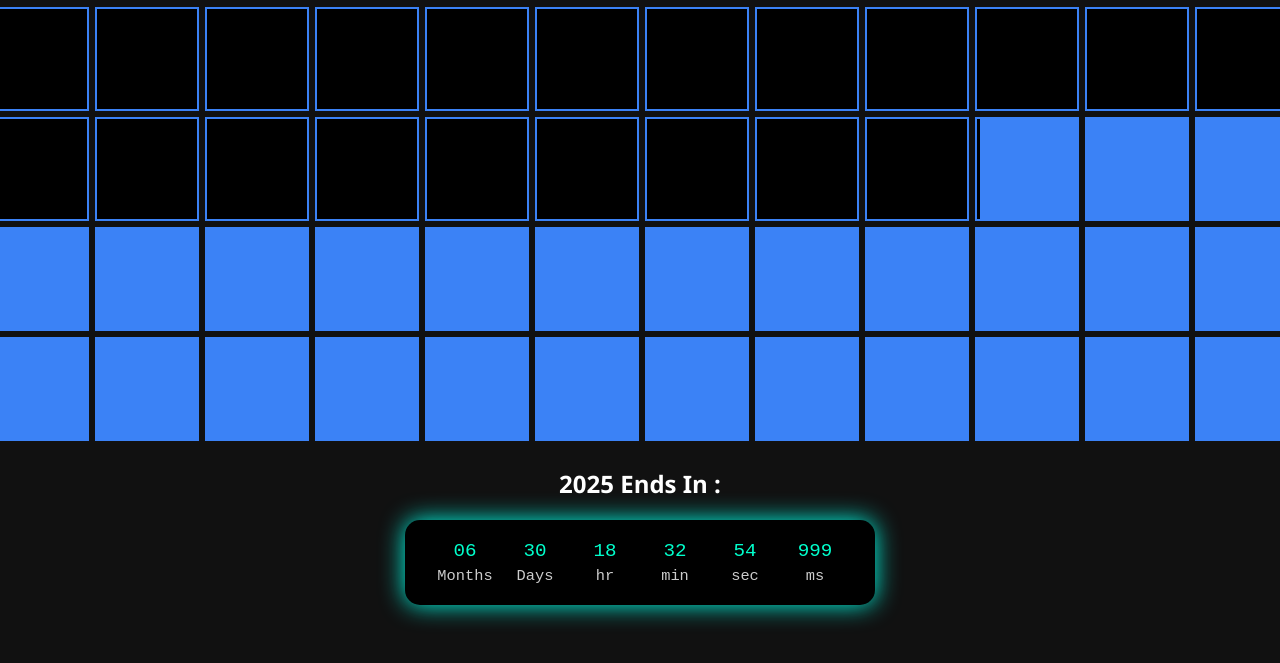
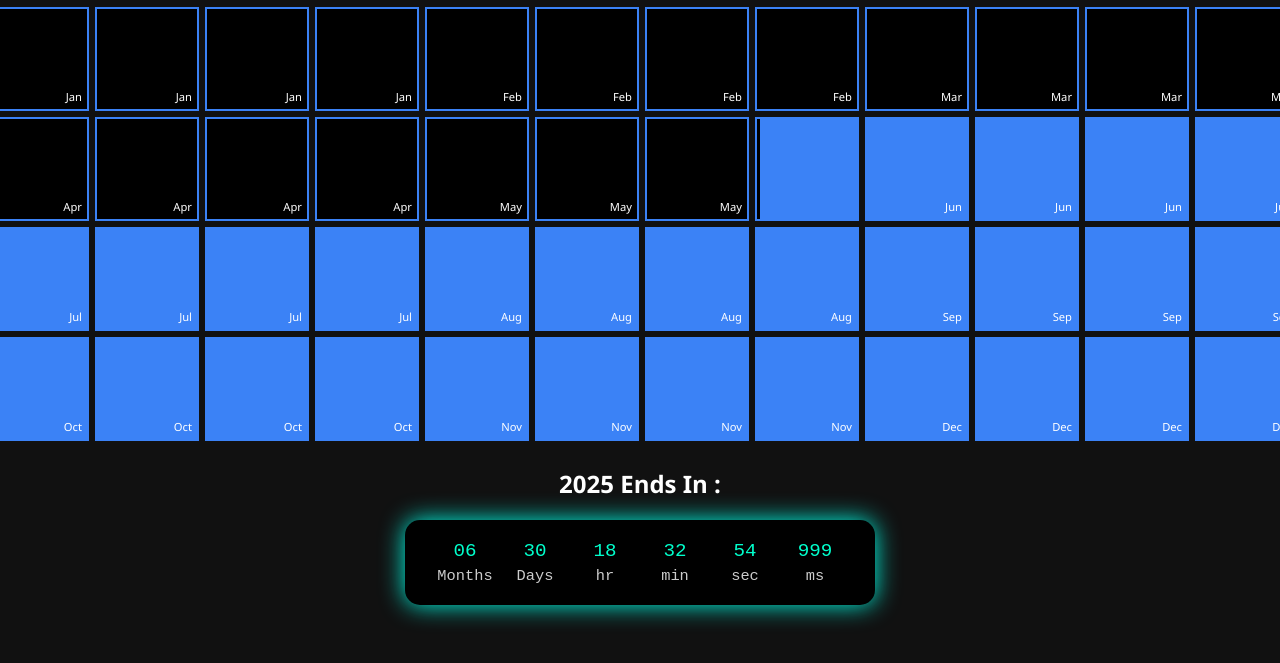
Before and after one commit to PriyatoshDey/dynamic-year-calendar, a plain HTML site: page index.html in a window 1280 px wide. Shown: the part 95-758 px from the top of the page. Drawn offline with Linux system fonts and the light colour scheme.

Commit message:
Update index.html
Optimized Code

```diff
--- a/index.html
+++ b/index.html
@@ -90,36 +90,18 @@
 <body>
   <div id="dateTime" class="date-time"></div>
 
-  <h1 class="title" id="mainTitle">Life Left in 2025...</h1>
+  <h1 class="title" id="mainTitle">Time Remaining ⌛. .</h1>
   <div class="month-grid" id="monthGrid"></div>
 
   <div class="countdown-container">
     <h2 id="subTitle">Time Left Until End of ...</h2>
     <div class="countdown-box">
-      <div class="countdown-item">
-        <span id="months">00</span>
-        <span class="countdown-label">Months</span>
-      </div>
-      <div class="countdown-item">
-        <span id="days">00</span>
-        <span class="countdown-label">Days</span>
-      </div>
-      <div class="countdown-item">
-        <span id="hours">00</span>
-        <span class="countdown-label">hr</span>
-      </div>
-      <div class="countdown-item">
-        <span id="minutes">00</span>
-        <span class="countdown-label">min</span>
-      </div>
-      <div class="countdown-item">
-        <span id="seconds">00</span>
-        <span class="countdown-label">sec</span>
-      </div>
-      <div class="countdown-item">
-        <span id="milliseconds">000</span>
-        <span class="countdown-label">ms</span>
-      </div>
+      <div class="countdown-item"><span id="months">00</span><span class="countdown-label">Months</span></div>
+      <div class="countdown-item"><span id="days">00</span><span class="countdown-label">Days</span></div>
+      <div class="countdown-item"><span id="hours">00</span><span class="countdown-label">hr</span></div>
+      <div class="countdown-item"><span id="minutes">00</span><span class="countdown-label">min</span></div>
+      <div class="countdown-item"><span id="seconds">00</span><span class="countdown-label">sec</span></div>
+      <div class="countdown-item"><span id="milliseconds">000</span><span class="countdown-label">ms</span></div>
     </div>
   </div>
 
@@ -127,12 +109,45 @@
     const currentYear = new Date().getFullYear();
     const endDate = new Date(`${currentYear}-12-31T23:59:59.999`);
 
-    document.getElementById("mainTitle").textContent = ` Time Remaining ⌛. .`;
     document.getElementById("subTitle").textContent = `${currentYear} Ends In :`;
 
     const monthGrid = document.getElementById("monthGrid");
     const totalBoxes = 48;
     const boxes = [];
+
+    const monthNames = [
+      "Jan", "Jan", "Jan", "Jan",
+      "Feb", "Feb", "Feb", "Feb",
+      "Mar", "Mar", "Mar", "Mar",
+      "Apr", "Apr", "Apr", "Apr",
+      "May", "May", "May", "May",
+      "Jun", "Jun", "Jun", "Jun",
+      "Jul", "Jul", "Jul", "Jul",
+      "Aug", "Aug", "Aug", "Aug",
+      "Sep", "Sep", "Sep", "Sep",
+      "Oct", "Oct", "Oct", "Oct",
+      "Nov", "Nov", "Nov", "Nov",
+      "Dec", "Dec", "Dec", "Dec"
+    ];
+
+    function isLeapYear(year) {
+      return (year % 4 === 0 && year % 100 !== 0) || (year % 400 === 0);
+    }
+
+    function getDayOfYear(date) {
+      const start = new Date(date.getFullYear(), 0, 0);
+      const diff = date - start;
+      const oneDay = 1000 * 60 * 60 * 24;
+      return Math.floor(diff / oneDay);
+    }
+
+    function getCurrentWeekBox() {
+      const now = new Date();
+      const yearDays = isLeapYear(now.getFullYear()) ? 366 : 365;
+      const daysPerBox = yearDays / 48;
+      const dayOfYear = getDayOfYear(now);
+      return Math.min(47, Math.floor(dayOfYear / daysPerBox)); // 0-indexed
+    }
 
     function createBoxes() {
       monthGrid.innerHTML = "";
@@ -140,39 +155,38 @@
       for (let i = 0; i < totalBoxes; i++) {
         const box = document.createElement("div");
         box.className = "month";
+        const label = document.createElement("div");
+        label.textContent = monthNames[i];
+        label.style.position = "absolute";
+        label.style.bottom = "5px";
+        label.style.right = "5px";
+        label.style.fontSize = "0.7em";
+        label.style.color = "#fff";
+        box.appendChild(label);
         monthGrid.appendChild(box);
         boxes.push(box);
       }
     }
 
-    function getWeekNumber(d) {
-      const date = new Date(Date.UTC(d.getFullYear(), d.getMonth(), d.getDate()));
-      const startOfYear = new Date(Date.UTC(d.getFullYear(), 0, 1));
-      const dayOfYear = Math.floor((date - startOfYear) / (1000 * 60 * 60 * 24));
-      return Math.floor(dayOfYear / 7) + 1; // +1 so Jan 1–7 is week 1
-    }
-
     function updateBoxes() {
       const now = new Date();
-      const currentWeek = getWeekNumber(now);
-      const maxWeek = totalBoxes;
+      const currentBox = getCurrentWeekBox();
 
       for (let i = 0; i < totalBoxes; i++) {
         const box = boxes[i];
         box.className = "month";
-        while (box.firstChild) box.removeChild(box.firstChild);
+        while (box.children.length > 1) box.removeChild(box.firstChild); // keep label
 
-        if (i < currentWeek - 1) {
+        if (i < currentBox) {
           box.classList.add("past");
-        } else if (i === currentWeek - 1) {
-          // Highlight current week with partial fill
-          const dayOfWeek = now.getDay(); // 0 (Sun) to 6 (Sat)
+        } else if (i === currentBox) {
+          const day = now.getDay();
           const hour = now.getHours();
           const minute = now.getMinutes();
           const second = now.getSeconds();
           const ms = now.getMilliseconds();
 
-          const percentPassed = ((dayOfWeek * 24 * 60 * 60 * 1000 + hour * 3600000 + minute * 60000 + second * 1000 + ms) / (7 * 24 * 60 * 60 * 1000)) * 100;
+          const percentPassed = ((day * 24 * 60 * 60 * 1000 + hour * 3600000 + minute * 60000 + second * 1000 + ms) / (7 * 24 * 60 * 60 * 1000)) * 100;
 
           const left = document.createElement("div");
           left.style.position = "absolute";
@@ -238,9 +252,6 @@
       requestAnimationFrame(animate);
     }
 
-    createBoxes();
-    animate();
-
     function updateDateTimeDisplay() {
       const now = new Date();
       const options = {
@@ -258,6 +269,9 @@
 
     setInterval(updateDateTimeDisplay, 1000);
     updateDateTimeDisplay();
+
+    createBoxes();
+    animate();
   </script>
 </body>
 </html>
```
